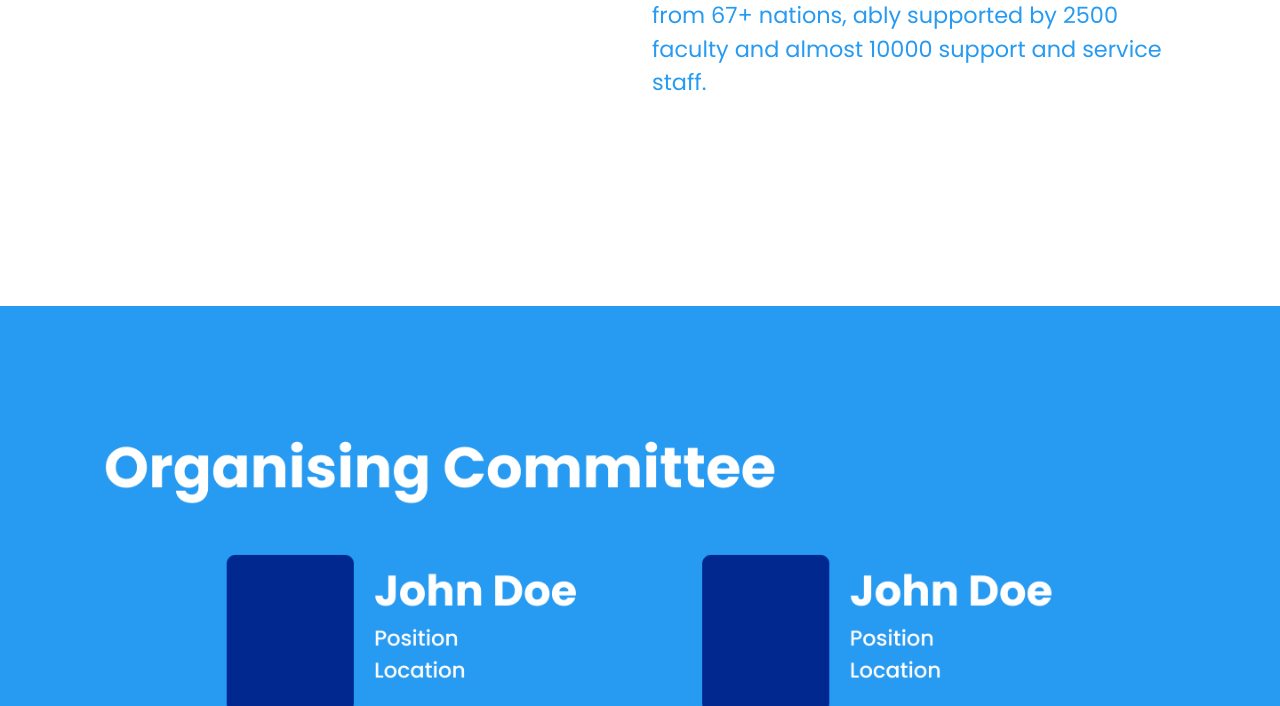
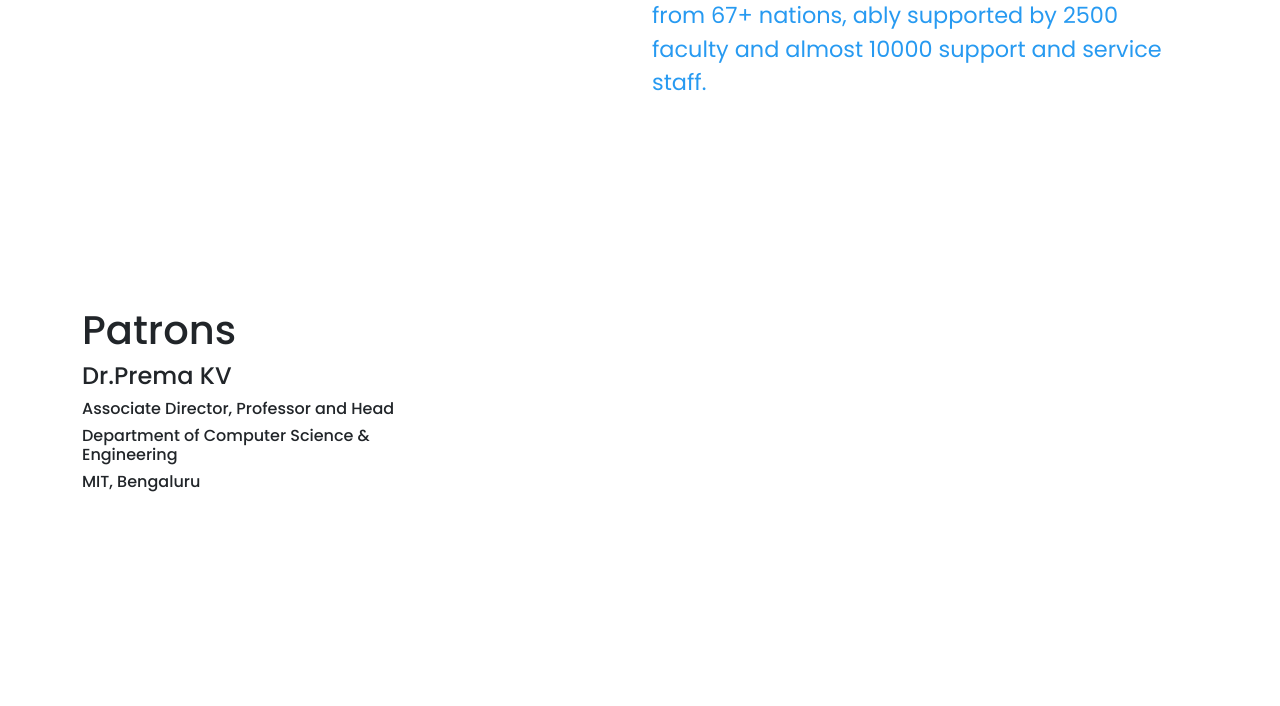
Before and after one commit to ACM-MITB/acm-mitb.github.io, a website: page conference/index.html in a window 1280 px wide. Shown: the part 2094-2800 px from the top of the page. Drawn offline with nearby package versions, Linux system fonts and the light colour scheme.

Commit message:
organisers name first commit test

```diff
--- a/conference/assets/css/conf.css
+++ b/conference/assets/css/conf.css
@@ -7,7 +7,7 @@ body{
 section {
     overflow: hidden;
     display: block;
-    height: 100vh;
+    min-height: 100vh;
 }
 
 .home {
--- a/conference/index.html
+++ b/conference/index.html
@@ -165,7 +165,20 @@
     </div>
   </section>
 
-<section class="home bg-image" id="organisers" style="background-image: url(assets/img/organisers.png);">
+<section class="organisers" id="organisers">
+  <div class="container">
+    <div class="row">
+      <div class="col-lg-4">
+        <h1>Patrons</h1>
+        <div class="person">
+          <h4 class="name">Dr.Prema KV</h4>
+          <h6>Associate Director, Professor and Head</h6>
+          <h6>Department of Computer Science & Engineering</h6>
+          <h6>MIT, Bengaluru</h6>
+        </div>
+      </div>
+    </div>
+  </div>
 </section>
 <section class="home bg-image" id="schedule" style="background-image: url(assets/img/schedule.png);">
 </section>
```
